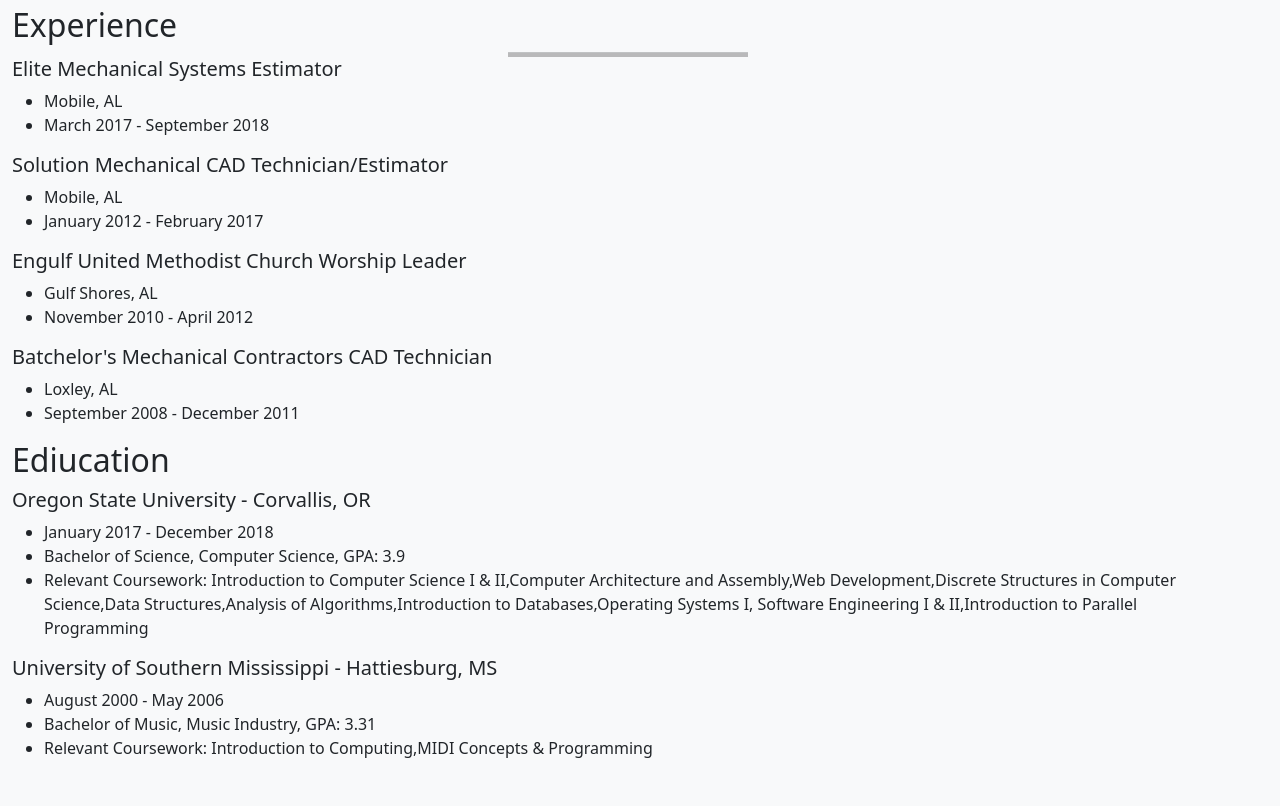
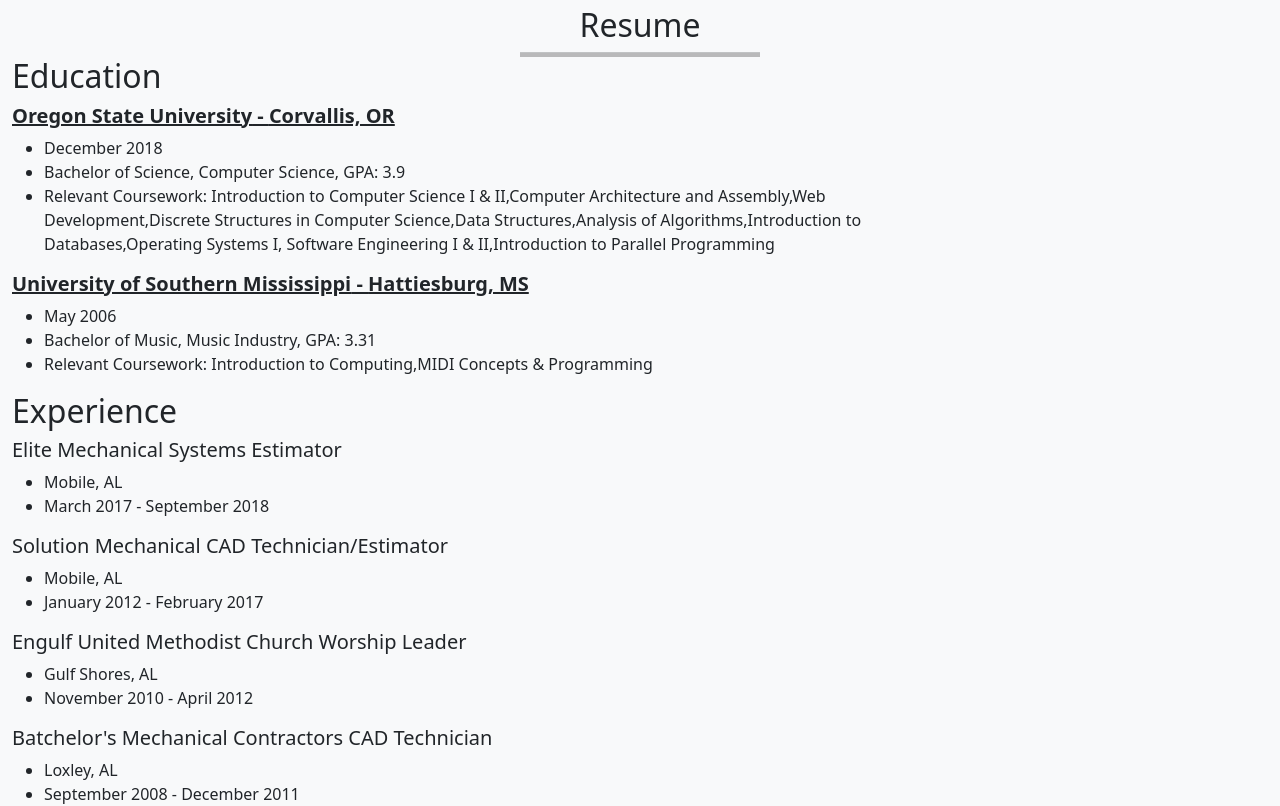
Before and after one commit to ajnobles/website, a React (Vite) app: page / in a window 1280 px wide. Shown: the part 1660-2466 px from the top of the page. Built offline with nearby package versions, Linux system fonts and the light colour scheme.

Commit message:
Add resume css

```diff
--- a/src/App.css
+++ b/src/App.css
@@ -23,3 +23,7 @@
 ._fontLato {
     font-family: 'Lato';
 }
+
+._textMaxWidth {
+    max-width: 70%;
+}
--- a/src/components/projects/project.tsx
+++ b/src/components/projects/project.tsx
@@ -7,7 +7,7 @@
     const tech = props.Technologies.join(', ');
 
     return (
-        <Container fluid className="_project _fontLato _projectTextMaxWidth">
+        <Container fluid className="_project _fontLato _textMaxWidth">
             <Image className="_projectImage"
                 src={props.ImageLocation}
             />
--- a/src/components/projects/projects.css
+++ b/src/components/projects/projects.css
@@ -6,7 +6,3 @@
 ._project {
     padding: 25px 10px;
 }
-
-._projectTextMaxWidth {
-    max-width: 70%;
-}
--- a/src/components/resume/education.tsx
+++ b/src/components/resume/education.tsx
@@ -4,9 +4,9 @@
     const courses = props.RelevantCourseWork.join(',');
     return (
         <Container fluid>
-            <h5>{props.SchoolName} - {props.SchoolLocation}</h5>
+            <h5><u><b>{props.SchoolName} - {props.SchoolLocation}</b></u></h5>
             <ul>
-                <li>{props.StartMonthYear} - {props.EndMonthYear}</li>
+                <li>{props.EndMonthYear}</li>
                 <li>{props.Degree}, {props.Discipline}, GPA: {props.GPA}</li>
                 <li>Relevant Coursework: {courses}</li>
             </ul>
--- a/src/components/resume/resume.tsx
+++ b/src/components/resume/resume.tsx
@@ -1,6 +1,6 @@
 import Job from "./job";
 import Education from "./education";
-import { Col, Row } from "react-bootstrap";
+import { Col, Container, Row } from "react-bootstrap";
 
 const Resume = () => {
 
@@ -22,11 +22,35 @@
     ];
 
     return (
-        <>
-            <Row id="resume">
+        <Container id="resume _fontMontserrat700">
+            <h2 className="text-center">Resume</h2>
+            <hr />
+            <Row className="_textMaxWidth">
+                <h2>Education</h2>
+                <Education
+                    SchoolName="Oregon State University"
+                    SchoolLocation="Corvallis, OR"
+                    Degree="Bachelor of Science"
+                    Discipline="Computer Science"
+                    GPA={3.90}
+                    StartMonthYear="January 2017"
+                    EndMonthYear="December 2018"
+                    RelevantCourseWork={OSUcourses}
+                />
+                <Education
+                    SchoolName="University of Southern Mississippi"
+                    SchoolLocation="Hattiesburg, MS"
+                    Degree="Bachelor of Music"
+                    Discipline="Music Industry"
+                    GPA={3.31}
+                    StartMonthYear="August 2000"
+                    EndMonthYear="May 2006"
+                    RelevantCourseWork={USMcourses}
+                />
+            </Row>
+            <Row>
                 <Col>
                 <h2>Experience</h2>
-                <hr />
                 <Job
                     JobTitle="Estimator"
                     Company="Elite Mechanical Systems"
@@ -57,31 +81,7 @@
                 />
                 </Col>
             </Row>
-
-            <Row>
-                <h2>Ediucation</h2>
-                <Education
-                    SchoolName="Oregon State University"
-                    SchoolLocation="Corvallis, OR"
-                    Degree="Bachelor of Science"
-                    Discipline="Computer Science"
-                    GPA={3.90}
-                    StartMonthYear="January 2017"
-                    EndMonthYear="December 2018"
-                    RelevantCourseWork={OSUcourses}
-                />
-                <Education
-                    SchoolName="University of Southern Mississippi"
-                    SchoolLocation="Hattiesburg, MS"
-                    Degree="Bachelor of Music"
-                    Discipline="Music Industry"
-                    GPA={3.31}
-                    StartMonthYear="August 2000"
-                    EndMonthYear="May 2006"
-                    RelevantCourseWork={USMcourses}
-                />
-            </Row>
-        </>
+        </Container>
     )
 };
 
```
Also changed, not shown: src/components/resume/resume.css (added).
